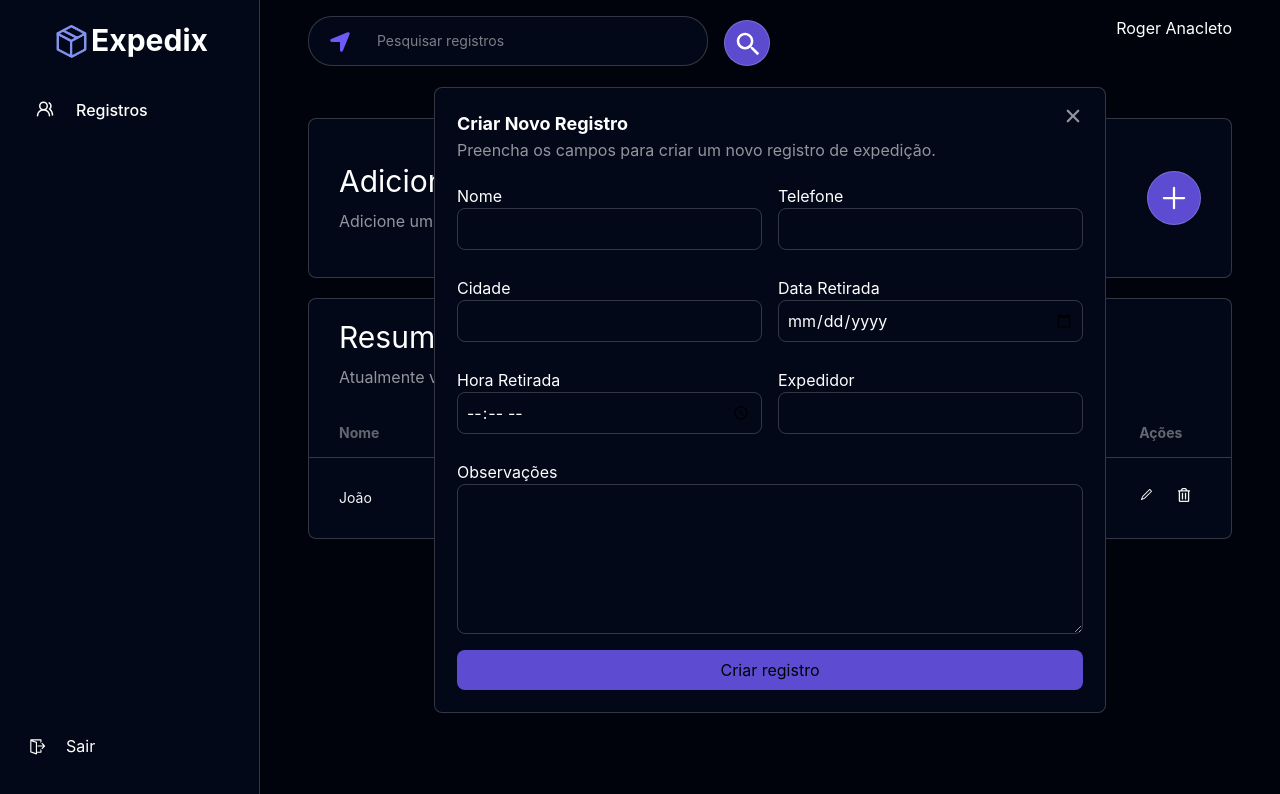
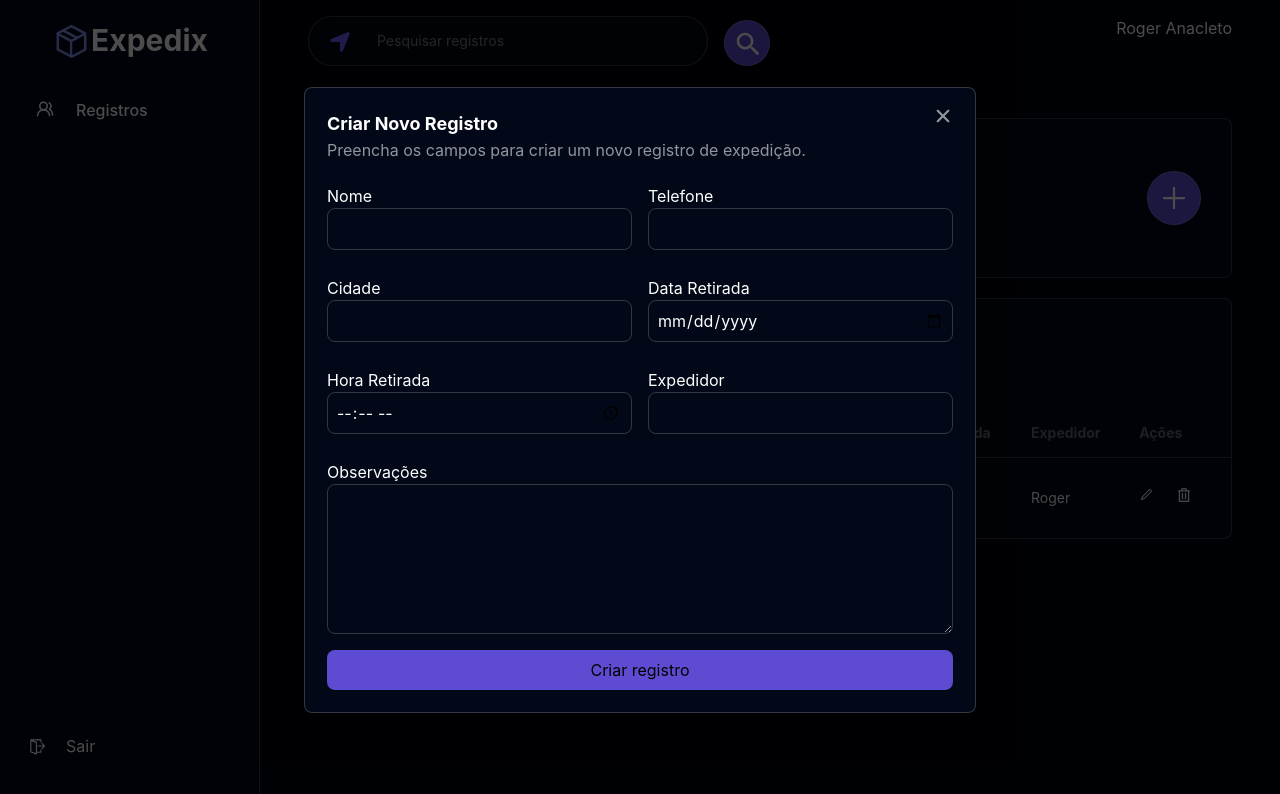
Before and after one commit to rogerdasilva7/expedix, a React (Vite) app: page / in a window 1280 px wide. Both pictures are taken after a click on the button 1174 px from the left and 198 px from the top of the page. Shown: the top 794 px of the page. Built offline with nearby package versions, Linux system fonts and the light colour scheme; no server answers.

Commit message:
update to modal animation

```diff
--- a/package.json
+++ b/package.json
@@ -12,6 +12,7 @@
   "dependencies": {
     "@tailwindcss/vite": "^4.1.13",
     "firebase": "^12.3.0",
+    "framer-motion": "^12.23.21",
     "react": "^19.1.1",
     "react-dom": "^19.1.1",
     "react-icons": "^5.5.0",
--- a/src/components/ModalForm/index.tsx
+++ b/src/components/ModalForm/index.tsx
@@ -1,40 +1,100 @@
 import { IoClose } from "react-icons/io5";
+import { motion } from "framer-motion";
 
-export function ModalForm(){
-    return(
-        <div>
-            <main className="flex justify-center">
-                    <div className="absolute bg-[#020817] w-2xl flex flex-col border border-gray-100/20 top-1/2 + -translate-y-1/2 p-5.5 rounded-lg">
-                        <button className="cursor-pointer"><IoClose className="text-gray-100/60 text-2xl absolute right-5 top-4"/></button>
+interface ChangeModal {
+  onClose: (changed: boolean) => void;
+}
+
+export function ModalForm({ onClose }: ChangeModal) {
+    function onCloseModal(){
+      onClose(true)
+    }
+
+  return (
+    <>
+      <motion.div
+        className="fixed inset-0 bg-black/70 z-40"
+        initial={{ opacity: 0 }}
+        animate={{ opacity: 1 }}
+        exit={{ opacity: 0 }}
+        onClick={() => onCloseModal()}
+      />
+
+      <motion.div
+        className="fixed inset-0 z-50 flex justify-center items-center"
+        initial={{ opacity: 0, scale: 0.95 }}
+        animate={{ opacity: 1, scale: 1 }}
+        exit={{ opacity: 0, scale: 0.95 }}
+        transition={{ duration: 0.2 }}
+      >
+        <div
+          className="bg-[#020817] w-2xl flex flex-col border border-gray-100/20 p-5.5 rounded-lg relative"
+          onClick={(e) => e.stopPropagation()}
+        >
+          <button
+            className="cursor-pointer absolute right-5 top-4"
+            onClick={onCloseModal}
+          >
+            <IoClose className="text-gray-100/60 text-2xl" />
+          </button>
+
           <h2 className="text-white text-lg font-bold">Criar Novo Registro</h2>
-                        <p className="text-gray-100/60 mb-5.5">Preencha os campos para criar um novo registro de expedição.</p>
+          <p className="text-gray-100/60 mb-5.5">
+            Preencha os campos para criar um novo registro de expedição.
+          </p>
+
           <form className="flex flex-col">
             <div className="flex justify-between gap-4">
               <div className="flex flex-col w-full">
                 <label className="text-white">Nome</label>
-                                    <input type="text" className="border border-gray-100/20 p-2 rounded-lg text-white mb-6.5 focus:border-green-100/40 outline-none"/>
+                <input
+                  type="text"
+                  className="border border-gray-100/20 p-2 rounded-lg text-white mb-6.5 focus:border-green-100/40 outline-none"
+                />
                 <label className="text-white">Cidade</label>
-                                    <input type="text" className="border border-gray-100/20 p-2 rounded-lg text-white mb-6.5 focus:border-green-100/40 outline-none"/>
+                <input
+                  type="text"
+                  className="border border-gray-100/20 p-2 rounded-lg text-white mb-6.5 focus:border-green-100/40 outline-none"
+                />
                 <label className="text-white">Hora Retirada</label>
-                                    <input type="time" className="border border-gray-100/20 p-2 rounded-lg text-white mb-6.5 focus:border-green-100/40 outline-none"/>
+                <input
+                  type="time"
+                  className="border border-gray-100/20 p-2 rounded-lg text-white mb-6.5 focus:border-green-100/40 outline-none"
+                />
               </div>
               <div className="flex flex-col w-full">
                 <label className="text-white">Telefone</label>
-                                    <input type="text" className="border border-gray-100/20 p-2 rounded-lg text-white mb-6.5 focus:border-green-100/40 outline-none"/>
+                <input
+                  type="text"
+                  className="border border-gray-100/20 p-2 rounded-lg text-white mb-6.5 focus:border-green-100/40 outline-none"
+                />
                 <label className="text-white">Data Retirada</label>
-                                    <input type="date" className="border border-gray-100/20 p-2 rounded-lg text-white mb-6.5 focus:border-green-100/40 outline-none"/>
+                <input
+                  type="date"
+                  className="border border-gray-100/20 p-2 rounded-lg text-white mb-6.5 focus:border-green-100/40 outline-none"
+                />
                 <label className="text-white">Expedidor</label>
-                                    <input type="text" className="border border-gray-100/20 p-2 rounded-lg text-white mb-6.5 focus:border-green-100/40 outline-none"/>
+                <input
+                  type="text"
+                  className="border border-gray-100/20 p-2 rounded-lg text-white mb-6.5 focus:border-green-100/40 outline-none"
+                />
               </div>
             </div>
+
             <div className="flex flex-col">
               <label className="text-white">Observações</label>
-                                <textarea rows={5} className="border border-gray-100/20 rounded-lg focus:border-green-100/40 outline-none text-white p-3.5"></textarea>
+              <textarea
+                rows={5}
+                className="border border-gray-100/20 rounded-lg focus:border-green-100/40 outline-none text-white p-3.5"
+              ></textarea>
             </div>
-                            <button className="text-[#000] bg-[#6f5af5d7] mt-4 p-2 rounded-lg cursor-pointer hover:bg-[#6F5AF5] hover:brightness-125 duration-500">Criar registro</button>
+
+            <button className="text-[#000] bg-[#6f5af5d7] mt-4 p-2 rounded-lg cursor-pointer hover:bg-[#6F5AF5] hover:brightness-125 duration-500">
+              Criar registro
+            </button>
           </form>
         </div>
-            </main>
-        </div>
-    )
+      </motion.div>
+    </>
+  );
 }
--- a/src/pages/Home/index.tsx
+++ b/src/pages/Home/index.tsx
@@ -4,11 +4,21 @@ import { FaRegTrashAlt } from "react-icons/fa";
 import { RxPencil1 } from "react-icons/rx";
 import { FaLocationArrow } from "react-icons/fa6";
 import { ModalForm } from "../../components/ModalForm";
+import { useState } from "react";
+import { AnimatePresence } from "framer-motion";
 
 export function Home(){
+const [openModal, setOpenModal] = useState(false);
+
+function changeModal(){
+    setOpenModal(true)
+}
     return(
         <div>
-            <ModalForm/>
+            <AnimatePresence>
+                {openModal && (<ModalForm onClose={() => setOpenModal(false)}/>)}
+            </AnimatePresence>
+
             <main className="flex flex-col ml-8 mr-8">
                 <section className="relative flex justify-between">
                     <input type="text" placeholder="Pesquisar registros" className="border border-solid border-gray-100/20 text-gray-100 text-sm p-3.5 rounded-3xl bg-[#020817] w-100 pl-17 focus:border-green-100/40 outline-none"/>
@@ -25,7 +35,7 @@ export function Home(){
                         <p className="text-white text-3xl">Adicionar Novo Registro</p>
                         <p className="text-gray-100/60 mt-2.5">Adicione um novo registro para controlar sua expedição.</p>
                     </div>
-                    <button className="bg-[#6f5af5d7] duration-500 ease-in-out cursor-pointer p-2 rounded-full mr-7.5 border border-solid border-gray-100/20 text-white hover:bg-[#6F5AF5] hover:brightness-125">
+                    <button className="bg-[#6f5af5d7] duration-500 ease-in-out cursor-pointer p-2 rounded-full mr-7.5 border border-solid border-gray-100/20 text-white hover:bg-[#6F5AF5] hover:brightness-125" onClick={() => changeModal()}>
                         <IoAdd className="text-4xl"/>
                     </button>
                 </section>
```
Also changed, not shown: 1 other file (tests, documents, lock files or other folders). Lines whose indentation alone changed are shown as unchanged.
